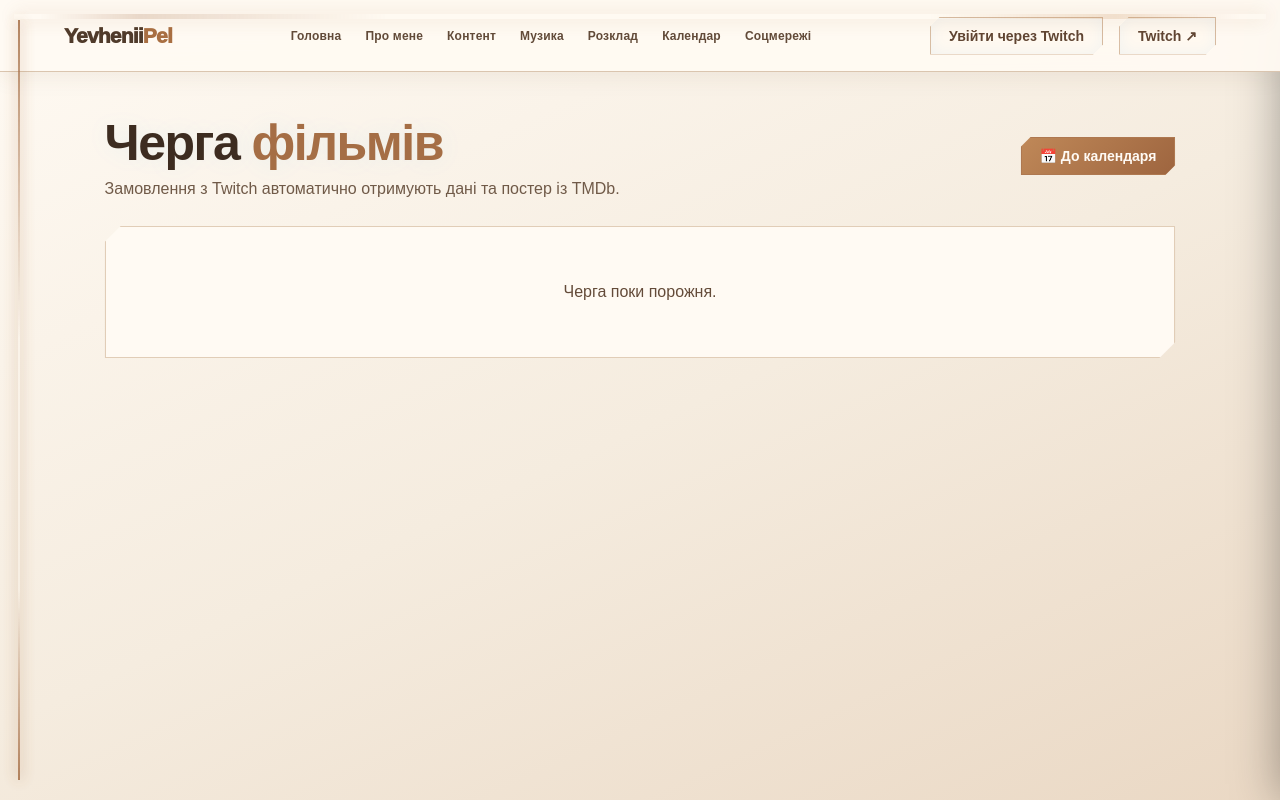
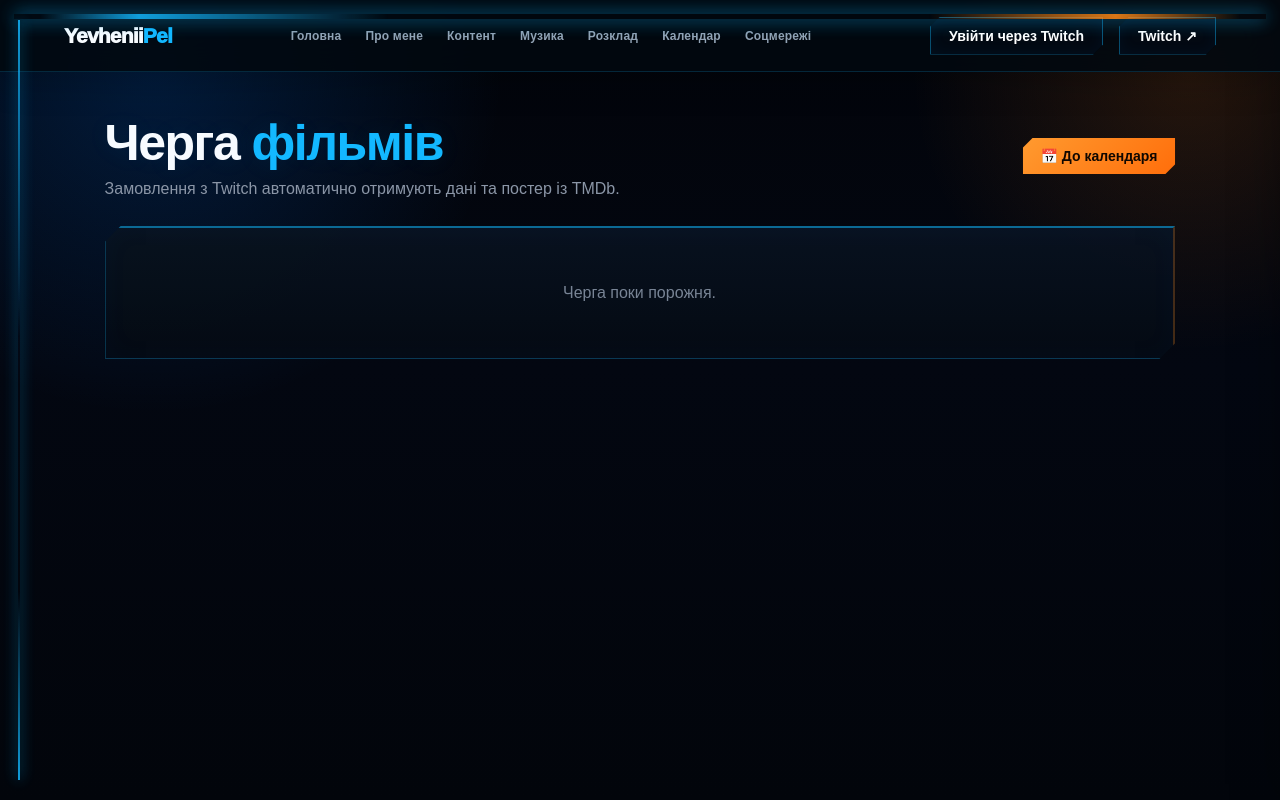
Before and after one commit to YevheniiPel/Twitch, a plain HTML site: page queue.html in a window 1280 px wide. Drawn offline with Linux system fonts and the light colour scheme; no server answers.

Commit message:
Restore original dark blue site design

```diff
--- a/queue.html
+++ b/queue.html
@@ -404,7 +404,6 @@ body.site-menu-open{overflow:hidden}
   filter:brightness(1.18);
 }
 </style>
-<link rel="stylesheet" href="assets/milk-caramel-theme.css?v=1">
 </head>
 <body>
 
```
